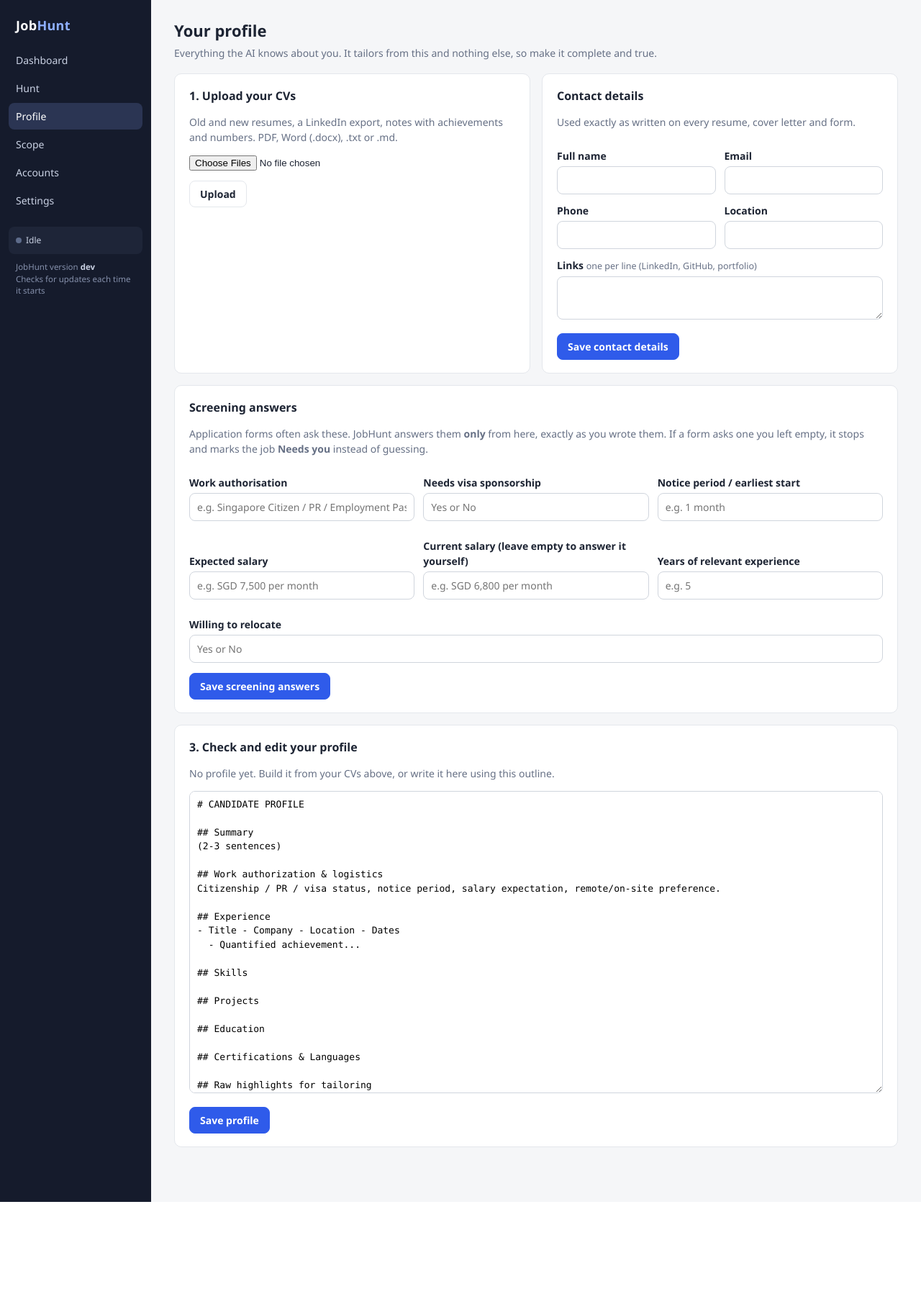
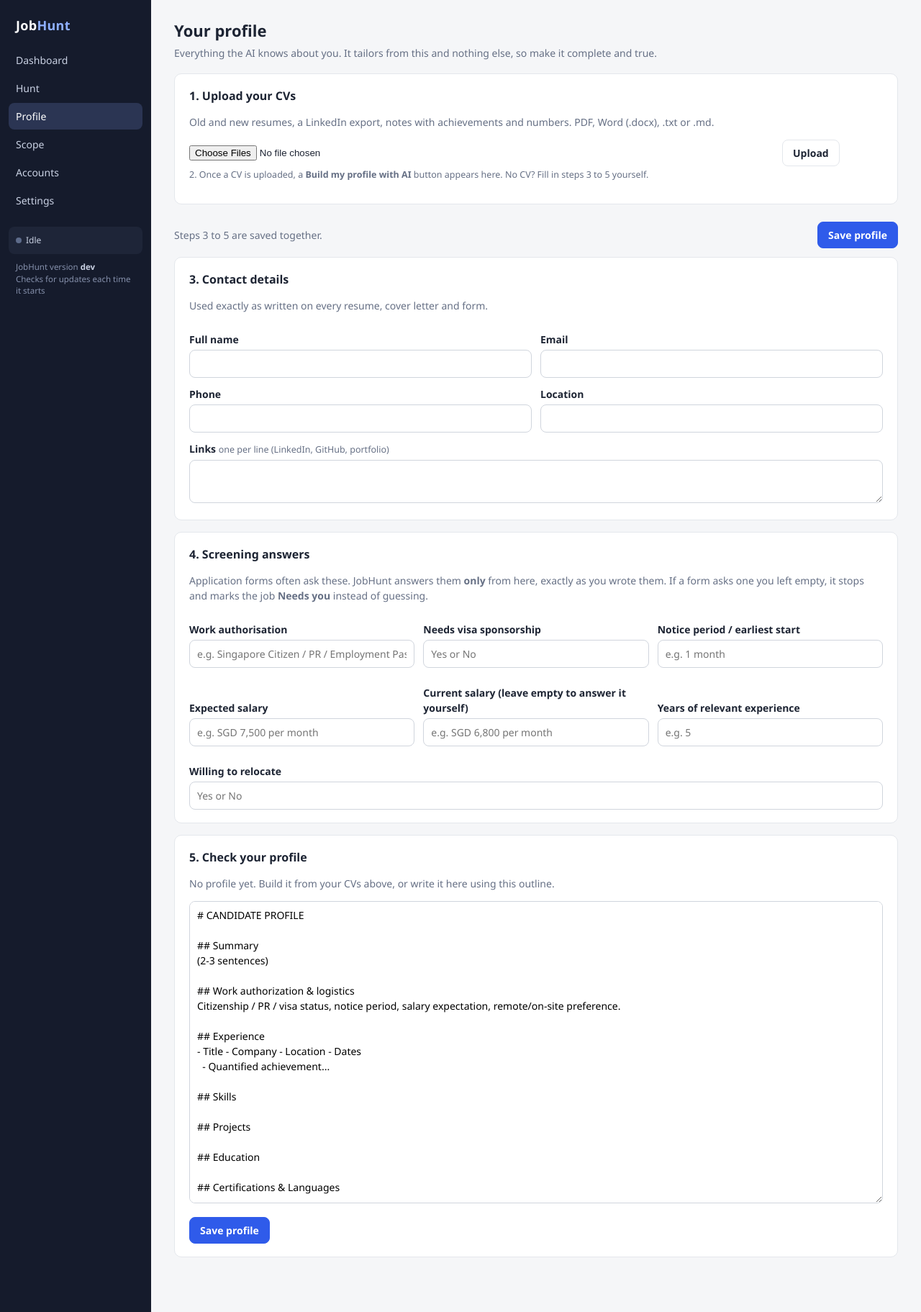
Before and after one commit to steefpls/JobHunt, a FastAPI app: page /profile in a window 1280 px wide. Shown: the whole page at 72% size. Before the commit the page ends 1670 px from the top, so only its background shows below. Run offline with FastAPI, Linux system fonts and the light colour scheme; some libraries are stand-ins or nearby versions.

Commit message:
Profile: one Save button for the whole page, and a warning before you leave any page with unsaved changes
Claude-Session: https://claude.ai/code/session_01QeTgKauQf11FdQkH6nanuh

```diff
--- a/jobhunt/web/app.py
+++ b/jobhunt/web/app.py
@@ -238,6 +238,19 @@ def create_app(port: int = 8765) -> FastAPI:
         return page(request, "profile.html", contact=profile.load_contact(), profile_text=text or profile.PROFILE_TEMPLATE,
                     has_profile=bool(text.strip()), cvs=[p.name for p in profile.list_cvs()],
                     screening=profile.load_screening(), screening_fields=profile.SCREENING_FIELDS)
+
+    @app.post("/profile/save")
+    async def save_profile_page(request: Request):
+        """Contact details, screening answers and profile text: one Save for the whole page."""
+        f = await request.form()
+        profile.save_contact({k: str(f.get(k, "")).strip() for k in ("name", "email", "phone", "location")}
+                             | {"links": str(f.get("links", ""))})
+        profile.save_screening({k: f.get(k, "") for k in profile.SCREENING_FIELDS})
+        text = str(f.get("profile_text", ""))
+        if text.replace("\r\n", "\n").strip() == profile.PROFILE_TEMPLATE.strip():
+            text = ""  # the outline shown in an empty box isn't a profile
+        profile.save_profile(text)
+        return back("/profile", msg="Profile saved.")
 
     @app.post("/profile/screening")
     async def save_screening(request: Request):
--- a/jobhunt/web/static/app.js
+++ b/jobhunt/web/static/app.js
@@ -47,6 +47,24 @@ document.addEventListener('click', function (ev) {
   if (mode && mode.value === 'auto' && !confirm(btn.dataset.confirmAuto)) ev.preventDefault();
 });
 
+// <form data-guard>: ask before leaving the page with changes that weren't saved.
+// (Registered after the data-confirm handler, so a cancelled confirm doesn't count as saving.)
+(function () {
+  const forms = Array.from(document.querySelectorAll('form[data-guard]'));
+  if (!forms.length) return;
+  const snap = f => new URLSearchParams(new FormData(f)).toString();
+  const saved = new Map(forms.map(f => [f, snap(f)]));
+  let saving = false;
+  document.addEventListener('submit', function (ev) {
+    if (!ev.defaultPrevented && saved.has(ev.target)) saving = true;
+  });
+  window.addEventListener('beforeunload', function (ev) {
+    if (saving || !forms.some(f => snap(f) !== saved.get(f))) return;
+    ev.preventDefault();
+    ev.returnValue = '';  // the browser shows its own "Leave site? Changes you made may not be saved."
+  });
+})();
+
 // <select data-autosubmit>: send the form as soon as a value is picked.
 document.addEventListener('change', function (ev) {
   if (ev.target.matches && ev.target.matches('select[data-autosubmit]') && ev.target.value) ev.target.form.submit();
--- a/jobhunt/web/static/style.css
+++ b/jobhunt/web/static/style.css
@@ -103,3 +103,5 @@ input:focus, select:focus, textarea:focus { outline: 2px solid #c7d6ff; border-c
 textarea.plain { font: inherit; font-size: 14px; }
 .guide h3 { font-size: 13.5px; margin: 12px 0 2px; }
 .guide p { margin: 0; color: var(--muted); font-size: 13px; }
+.savebar { position: sticky; top: 0; z-index: 5; display: flex; gap: 12px; align-items: center; justify-content: space-between;
+  background: var(--bg); padding: 8px 0 12px; color: var(--muted); }
--- a/jobhunt/web/templates/accounts.html
+++ b/jobhunt/web/templates/accounts.html
@@ -19,7 +19,7 @@
       </td></tr>
     {% endfor %}
   </table>
-  <form method="post" action="/accounts/apikey" class="row" style="margin-top:12px" autocomplete="off">
+  <form method="post" action="/accounts/apikey" class="row" style="margin-top:12px" autocomplete="off" data-guard>
     <div style="flex:0 0 260px"><label for="f_provider">Provider</label>
       <select id="f_provider" name="provider">{% for p, label in providers.items() %}<option value="{{ p }}" {{ 'selected' if p == settings.provider }}>{{ label }}</option>{% endfor %}</select></div>
     <div><label for="f_api_key">Paste key</label><input type="password" id="f_api_key" name="api_key" autocomplete="new-password" placeholder="paste your key here"></div>
@@ -79,7 +79,7 @@
     {% endfor %}
   </table>
   {% endif %}
-  <form method="post" action="/accounts/logins" autocomplete="off" style="margin-top:10px">
+  <form method="post" action="/accounts/logins" autocomplete="off" style="margin-top:10px" data-guard>
     <div class="row">
       <div><label for="f_name">Name</label><input type="text" id="f_name" name="name" placeholder="default"></div>
       <div><label for="f_username">Username / email</label><input type="text" id="f_username" name="username" autocomplete="off"></div>
--- a/jobhunt/web/templates/profile.html
+++ b/jobhunt/web/templates/profile.html
@@ -4,13 +4,12 @@
 <h1>Your profile</h1>
 <p class="sub">Everything the AI knows about you. It tailors from this and nothing else, so make it complete and true.</p>
 
-<div class="grid two">
 <div class="card">
   <h2>1. Upload your CVs</h2>
   <p class="muted">Old and new resumes, a LinkedIn export, notes with achievements and numbers. PDF, Word (.docx), .txt or .md.</p>
-    <form method="post" action="/profile/upload" enctype="multipart/form-data">
-      <input type="file" name="files" multiple accept=".pdf,.docx,.txt,.md,.html">
-      <div class="actions"><button class="btn">Upload</button></div>
+  <form method="post" action="/profile/upload" enctype="multipart/form-data" class="row" style="align-items:center">
+    <input type="file" name="files" multiple accept=".pdf,.docx,.txt,.md,.html" aria-label="CV files">
+    <div style="flex:0 0 auto"><button class="btn">Upload</button></div>
   </form>
   {% if cvs %}
   <table style="margin-top:10px">
@@ -18,18 +17,27 @@
       <form method="post" action="/profile/cv/delete" class="inline"><input type="hidden" name="name" value="{{ name }}">
         <button class="btn small danger">Remove</button></form></td></tr>{% endfor %}
   </table>
-    <form method="post" action="/profile/build" style="margin-top:12px"
+  <h2 style="margin-top:16px">2. Build your profile from them</h2>
+  <form method="post" action="/profile/build"
         data-confirm="Build your profile from these files? It replaces the profile text below (the old one is kept as profile.previous.md).">
-      <button class="btn primary" {{ 'disabled' if status.busy or not key_saved }}>2. Build my profile with AI</button>
+    <button class="btn primary" {{ 'disabled' if status.busy or not key_saved }}>Build my profile with AI</button>
+    <span class="hint">About a minute. It fills in steps 3 to 5 below for you to check (answers you typed are kept).</span>
     {% if not key_saved %}<p class="hint">Add your AI key on the <a href="/accounts">Accounts</a> page first.</p>{% endif %}
   </form>
+  {% else %}
+  <p class="hint">2. Once a CV is uploaded, a <b>Build my profile with AI</b> button appears here. No CV? Fill in steps 3 to 5 yourself.</p>
   {% endif %}
 </div>
 
+<form method="post" action="/profile/save" data-guard id="profileForm">
+<div class="savebar">
+  <span>Steps 3 to 5 are saved together.</span>
+  <button class="btn primary">Save profile</button>
+</div>
+
 <div class="card" id="contact">
-    <h2>Contact details</h2>
+  <h2>3. Contact details</h2>
   <p class="muted">Used exactly as written on every resume, cover letter and form.</p>
-    <form method="post" action="/profile/contact">
   <div class="row">
     <div><label for="f_name">Full name</label><input type="text" id="f_name" name="name" value="{{ contact.name }}"></div>
     <div><label for="f_email">Email</label><input type="email" id="f_email" name="email" value="{{ contact.email }}"></div>
@@ -39,35 +47,28 @@
     <div><label for="f_location">Location</label><input type="text" id="f_location" name="location" value="{{ contact.location }}"></div>
   </div>
   <label for="f_links">Links <span class="hint">one per line (LinkedIn, GitHub, portfolio)</span></label>
-      <textarea id="f_links" name="links" style="min-height:60px">{{ contact.links|join("\n") }}</textarea>
-      <div class="actions"><button class="btn primary">Save contact details</button></div>
-    </form>
-  </div>
+  <textarea id="f_links" name="links" class="plain" style="min-height:60px">{{ contact.links|join("\n") }}</textarea>
 </div>
 
 <div class="card" id="screening">
-  <h2>Screening answers</h2>
+  <h2>4. Screening answers</h2>
   <p class="muted">Application forms often ask these. JobHunt answers them <b>only</b> from here, exactly as you wrote them.
     If a form asks one you left empty, it stops and marks the job <b>Needs you</b> instead of guessing.</p>
-  <form method="post" action="/profile/screening">
   <div class="row wrap">
     {% for key, (label, hint) in screening_fields.items() %}
     <div class="field"><label for="s_{{ key }}">{{ label }}</label>
       <input type="text" id="s_{{ key }}" name="{{ key }}" value="{{ screening[key] }}" placeholder="{{ hint }}"></div>
     {% endfor %}
   </div>
-    <div class="actions"><button class="btn primary">Save screening answers</button></div>
-  </form>
 </div>
 
 <div class="card" id="profiletext">
-  <h2>3. Check and edit your profile</h2>
+  <h2>5. Check your profile</h2>
   <p class="muted">{% if has_profile %}Read it through and fix anything wrong. The AI writes your resume and cover letter from this text
     and nothing else.{% else %}No profile yet. Build it from your CVs above, or write it here using this outline.{% endif %}</p>
-  <form method="post" action="/profile/text">
   <label for="f_profile_text" class="sr">Profile text</label>
-    <textarea id="f_profile_text" name="profile_text" class="tall">{{ profile_text }}</textarea>
+  <textarea id="f_profile_text" name="profile_text" class="tall plain">{{ profile_text }}</textarea>
   <div class="actions"><button class="btn primary">Save profile</button></div>
+</div>
 </form>
-</div>
 {% endblock %}
--- a/jobhunt/web/templates/settings.html
+++ b/jobhunt/web/templates/settings.html
@@ -7,13 +7,13 @@
   <h2>AI key</h2>
   <p>{{ provider_short }} key: {% if key_saved %}<span class="badge Applied">set</span>{% else %}<span class="badge">not set</span>{% endif %}
     <span class="hint">Kept in Windows Credential Manager; never shown here.</span></p>
-  <form method="post" action="/accounts/apikey" class="row" autocomplete="off">
+  <form method="post" action="/accounts/apikey" class="row" autocomplete="off" data-guard>
     <input type="hidden" name="provider" value="{{ settings.provider }}"><input type="hidden" name="next" value="/settings">
     <div><input type="password" name="api_key" autocomplete="new-password" placeholder="paste a new {{ provider_short }} key"></div>
     <div style="flex:0 0 auto"><button class="btn">{{ 'Replace' if key_saved else 'Save key' }}</button></div>
   </form>
 </div>
-<form method="post" action="/settings">
+<form method="post" action="/settings" data-guard>
 <div class="grid two">
   <div class="card">
     <h2>AI provider &amp; models</h2>
```
Also changed, not shown: tests/test_ux_fixes.py (+32 -0 lines), README.md. Lines whose indentation alone changed are shown as unchanged.
